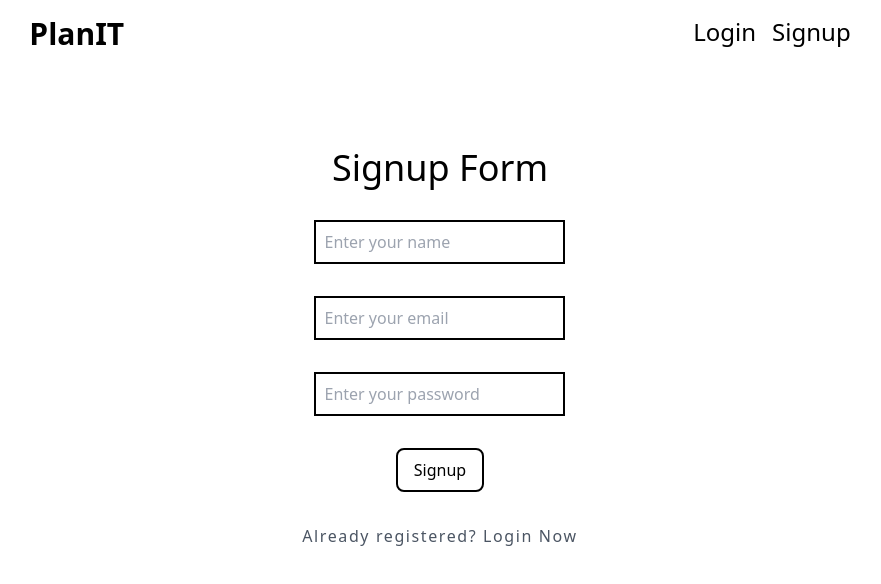
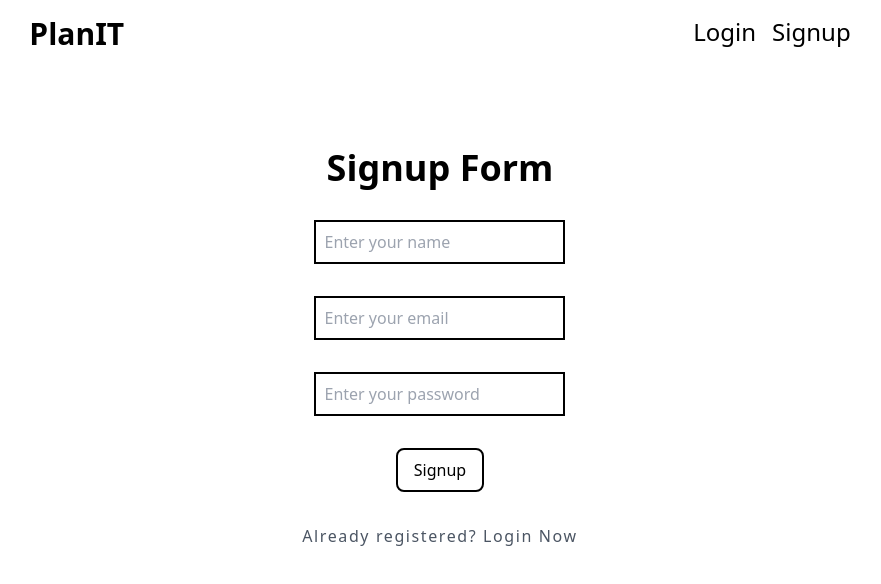
Before and after one commit to vijaynvvr/planit, a React (Vite) app: page /signup in a window 1280 px wide. Shown: the top 584 px of the page, without its empty margins (200-1081 px from the left). Built offline with nearby package versions, Linux system fonts and the light colour scheme; no server answers.

Commit message:
changing login/signup font style

```diff
--- a/src/components/LoginForm.js
+++ b/src/components/LoginForm.js
@@ -73,7 +73,7 @@
 			className="flex flex-col md:w-7/12 mx-auto my-24 items-center gap-8"
 			onSubmit={onLogin}
 		>
-			<h1 className="text-4xl">Login Form</h1>
+			<h1 className="text-4xl font-bold">Login Form</h1>
 			<input
 				className="p-2 border-2 border-black"
 				type="email"
--- a/src/components/SignupForm.js
+++ b/src/components/SignupForm.js
@@ -69,7 +69,7 @@
 			className="flex flex-col md:w-7/12 mx-auto my-24 items-center gap-8"
 			onSubmit={onSignup}
 		>
-			<h1 className="text-4xl">Signup Form</h1>
+			<h1 className="text-4xl font-bold">Signup Form</h1>
 			<input
 				className="p-2 border-2 border-black"
 				type="text"
```
